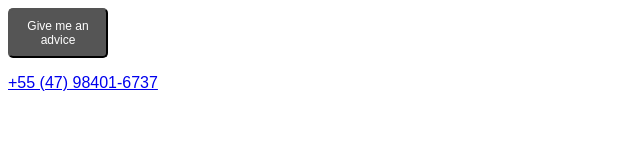
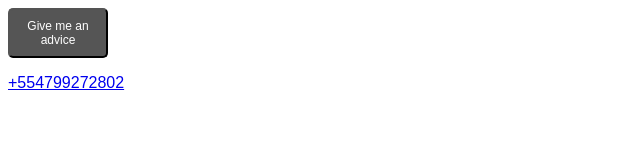
Before and after one commit to rafaelmatsumoto/great-advisor, a plain HTML site: page index.html in a window 1280 px wide. Shown: the full height of the page, 0-640 px from the left. Drawn offline with Linux system fonts and the light colour scheme.

Commit message:
Update index.html

```diff
--- a/index.html
+++ b/index.html
@@ -29,7 +29,7 @@
     <button type="button" class="btn" name="button" id="search"> Give me an advice </button>
     <p id="quote"></p>
 
-    <p><a href="tel:99272802" rel="nofollow">+55 (47) 98401-6737 </a></p>
+    <p><a href="tel:tel:+554799272802" rel="nofollow">+554799272802</a></p>
 
   <script type="text/javascript">
 
```
